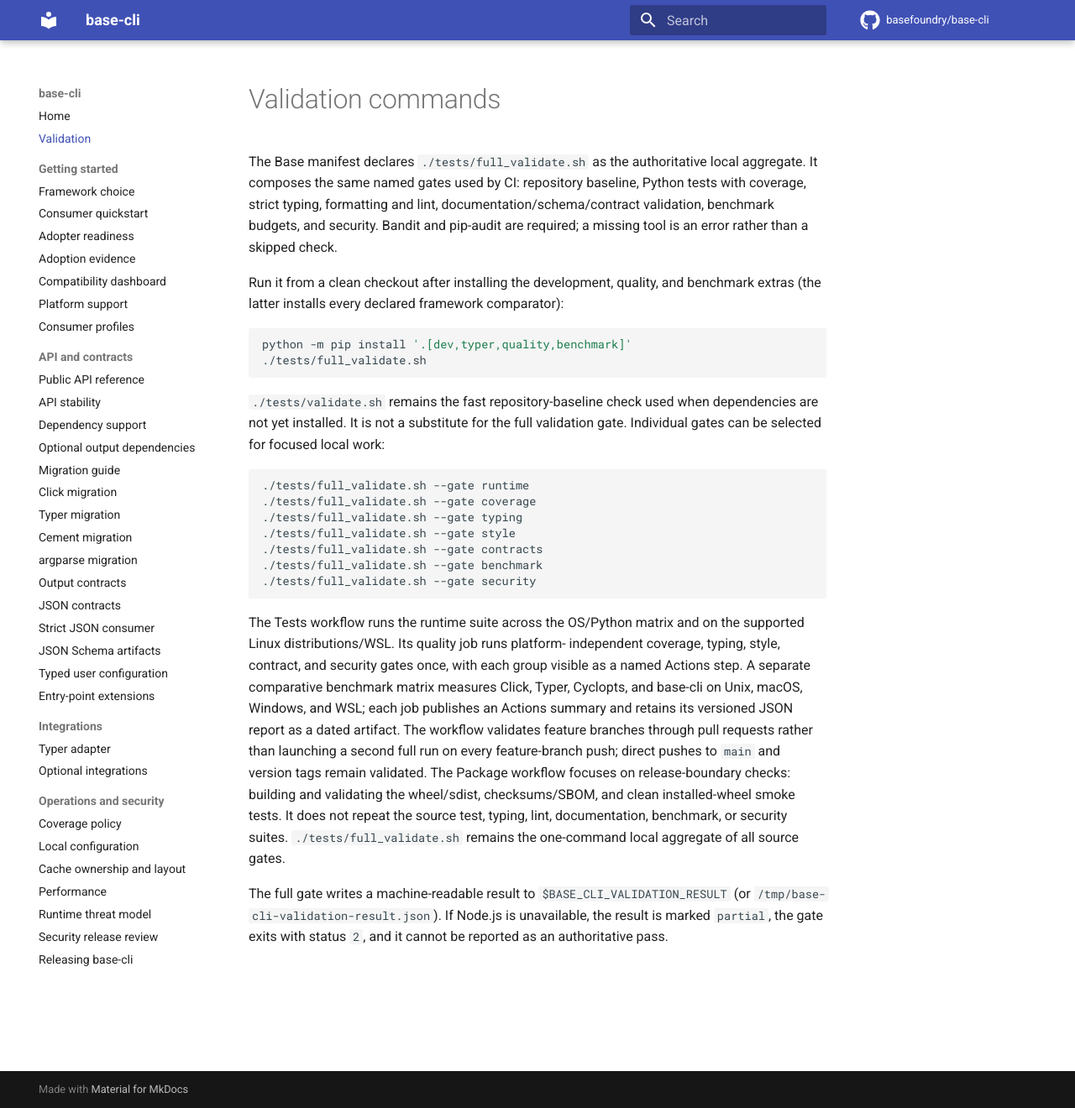
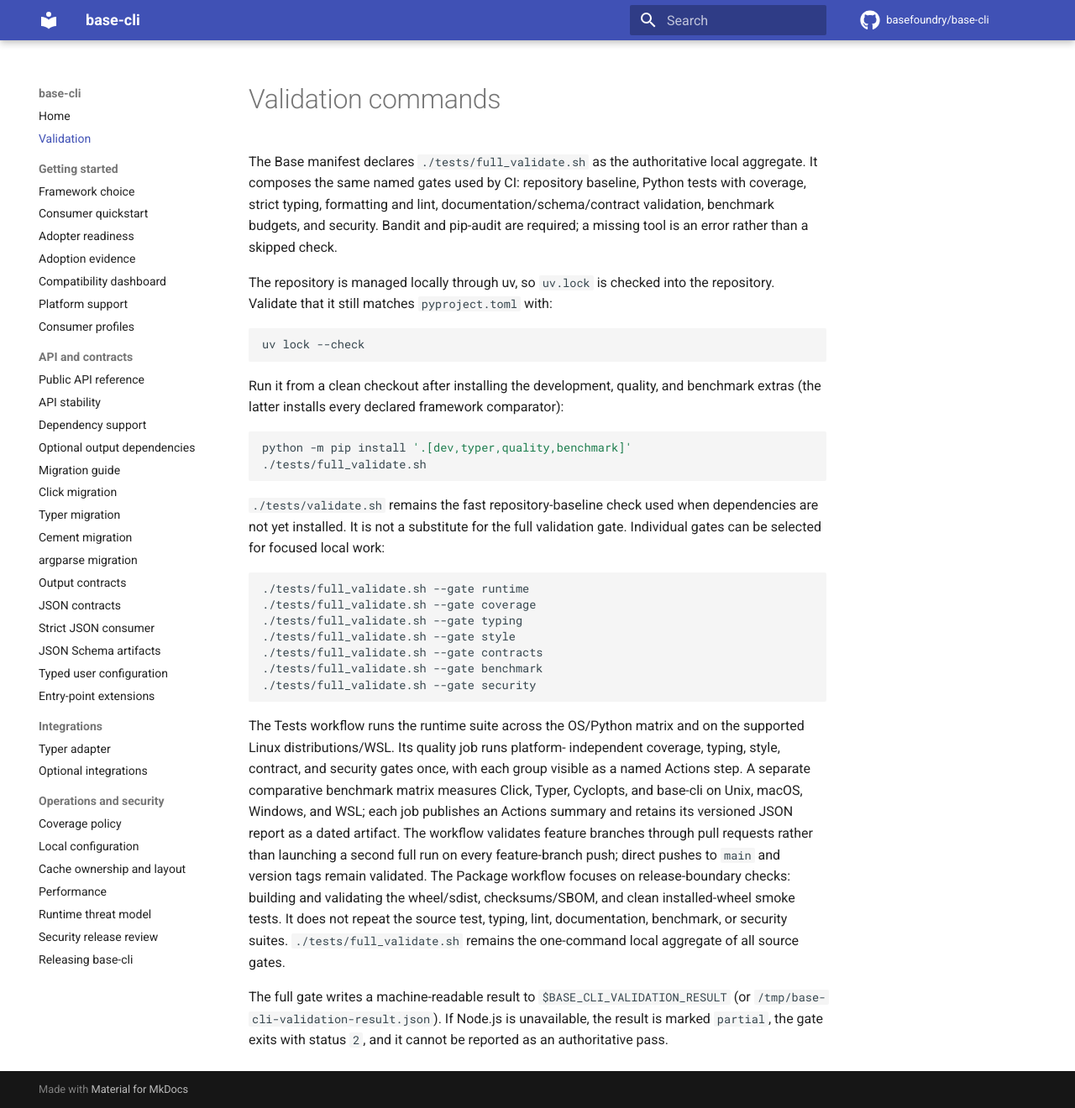
Before and after one commit to basefoundry/base-cli, an MkDocs documentation site: the page built from docs/testing.md, in a window 1280 px wide and 1320 px high. Shown: the whole window at 84% size. Built offline with MkDocs 1.6.1 and Material for MkDocs 9.7.7, drawn with Linux system fonts in a browser that asks for light colours; comment, search, counter and statistics services are not loaded.

Commit message:
chore: track uv lockfile and ignore coverage artifacts (#413)
Fixes #412

## Summary

- track the uv lockfile generated by Base-managed uv setup
- ignore primary and per-process pytest-cov databases
- require `uv.lock` in the repository baseline
- add a pinned-uv CI job that runs `uv lock --check`
- document the lock freshness check

## Root cause

`basectl setup base-cli` runs `uv sync`, which creates `uv.lock` when
the project does not track one. `basectl test base-cli` runs the
coverage gate, which writes `.coverage` and `.coverage.*`;
`coverage.json` was already ignored.

## Validation

- `./tests/validate.sh`
- `bash -n tests/validate.sh`
- YAML parse of `.github/workflows/tests.yml`
- `UV_CACHE_DIR=/private/tmp/base-cli-uv-cache uv lock --check`
- locked coverage gate: 593 tests passed, 250 subtests passed, 87.23%
coverage

````diff
--- a/docs/testing.md
+++ b/docs/testing.md
@@ -6,6 +6,13 @@
 documentation/schema/contract validation, benchmark budgets, and security.
 Bandit and pip-audit are required; a missing tool is an error rather than a
 skipped check.
+
+The repository is managed locally through uv, so `uv.lock` is checked into the
+repository. Validate that it still matches `pyproject.toml` with:
+
+```bash
+uv lock --check
+```
 
 Run it from a clean checkout after installing the development, quality, and
 benchmark extras (the latter installs every declared framework comparator):
````
Also changed, not shown: 4 other files.
